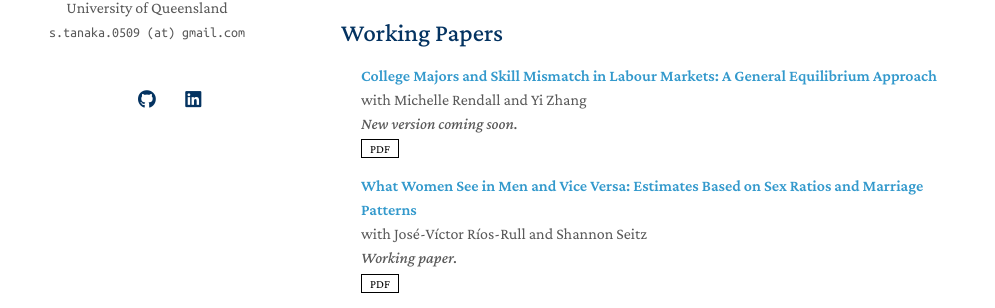
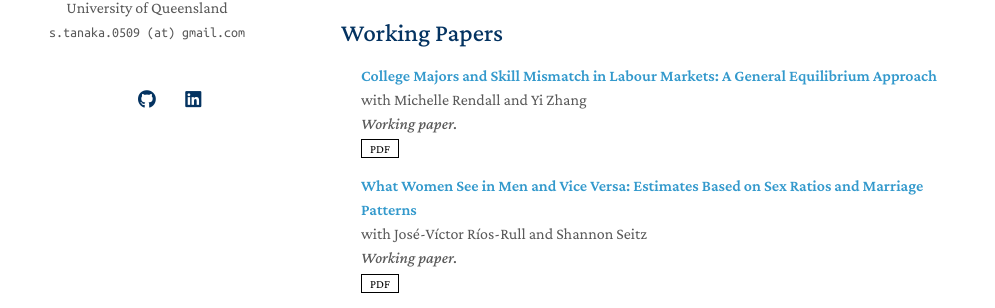
Before and after one commit to econtanaka/econtanaka.github.io, a Jekyll site: the page built from index.md, in a window 1280 px wide and 900 px high. Shown: the part 297-605 px from the top of the window, without its empty margins (129-1124 px from the left). Built offline with Jekyll 4.4.1, drawn with Linux system fonts in a browser that asks for light colours; a style sheet for code colours, icons or effects is not loaded; our own code applies the rules of GitHub Pages for plain Markdown files.

Commit message:
Update working paper status label
Co-Authored-By: Claude Opus 4.8 (1M context) <noreply@anthropic.com>

```diff
--- a/_data/publications.yml
+++ b/_data/publications.yml
@@ -2,7 +2,7 @@ working_papers:
 
   - title: "College Majors and Skill Mismatch in Labour Markets: A General Equilibrium Approach"
     authors: with Michelle Rendall and Yi Zhang
-    conference: New version coming soon.
+    conference: Working paper.
     pdf: papers/college_majors_skill_mismatch.pdf
 
   - title: "What Women See in Men and Vice Versa: Estimates Based on Sex Ratios and Marriage Patterns"
```
